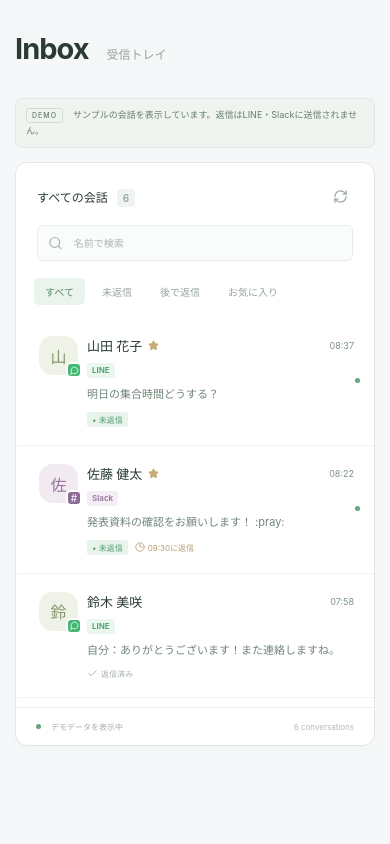
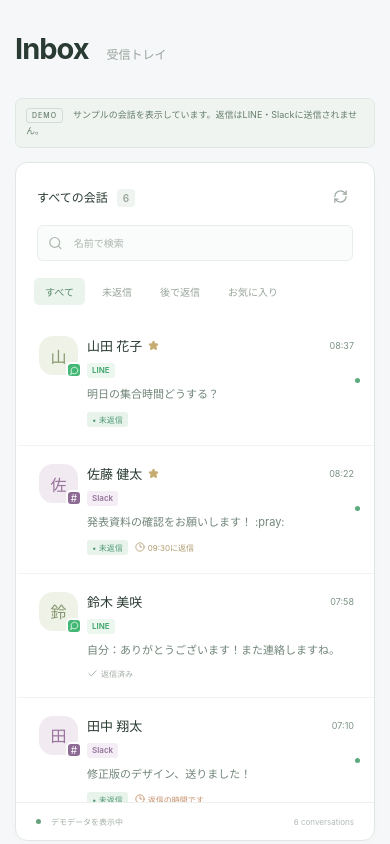
Before and after one commit to jphacks/os_2615, a React (Vite) app in the folder frontend/: page / in a window 390 px wide. Built offline with nearby package versions, Linux system fonts and the light colour scheme.

Commit message:
style(frontend): expand inbox after removing header

```diff
--- a/frontend/src/styles.css
+++ b/frontend/src/styles.css
@@ -290,7 +290,7 @@ h1 span {
 .inbox-layout {
   display: grid;
   grid-template-columns: 345px minmax(0, 1fr);
-  height: calc(100dvh - 305px);
+  height: calc(100dvh - 170px);
   min-height: 480px;
   background: white;
   border: 1px solid #e1e7e3;
@@ -1101,7 +1101,7 @@ h1 span {
   }
   .inbox-layout {
     display: block;
-    height: calc(100dvh - 260px);
+    height: calc(100dvh - 165px);
     min-height: 420px;
   }
   .inbox-panel {
```
